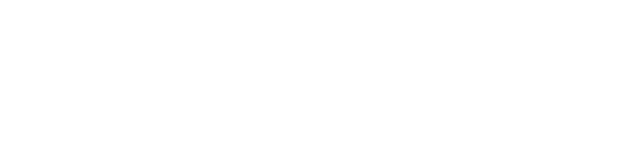
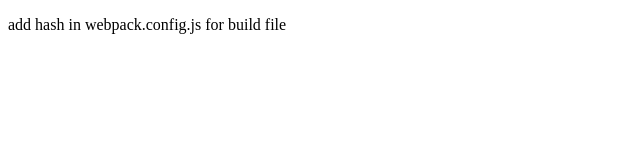
Before and after one commit to Igogoblin/webpach5, a website built with webpack: page dist/index.html in a window 1280 px wide. Shown: the whole page, without its empty margins (0-640 px from the left). Built offline with nearby package versions, Linux system fonts and the light colour scheme.

Commit message:
feat: add explanation

```diff
--- a/dist/index.html
+++ b/dist/index.html
@@ -8,6 +8,6 @@
   <title>Document</title>
 </head>
 <body>
-
+  <p>add hash in webpack.config.js for build file</p>
 </body>
 </html>
```
